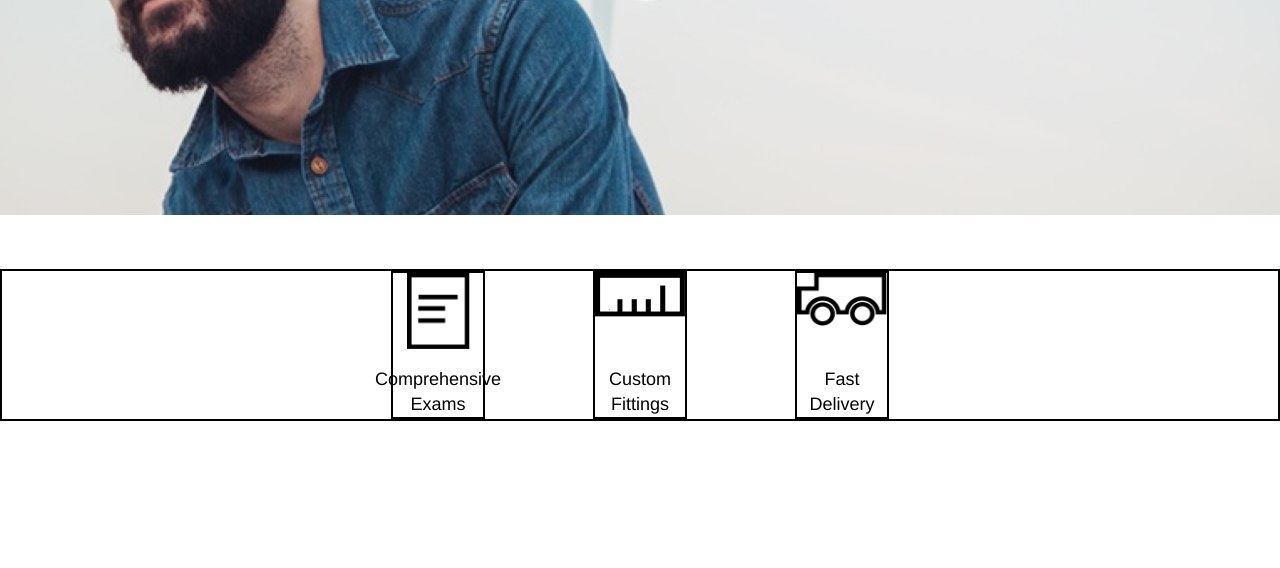
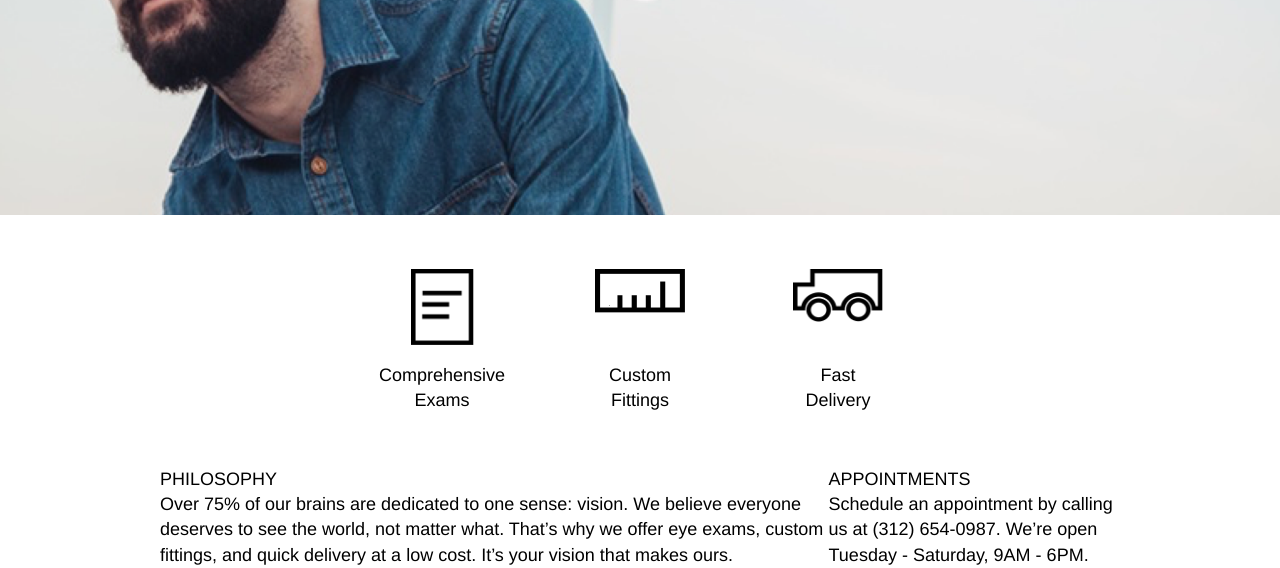
Before and after one commit to shyamnair1487/Tortoiseshell_Optics, a plain HTML site: page index.html in a window 1280 px wide. Shown: the part 361-929 px from the top of the page. Before the commit the page ends 836 px from the top, so only its background shows below. Drawn offline with Linux system fonts and the light colour scheme.

Commit message:
Added html for second supporting section

```diff
--- a/index.html
+++ b/index.html
@@ -42,5 +42,22 @@
         <p>Fast Delivery</p>
       </div>
     </div>
+    <div class="supporting container">
+      <div class="info">
+        <div class="title">
+          PHILOSOPHY
+        </div>
+        <p>Over 75% of our brains are dedicated to one sense: vision. We believe everyone deserves
+           to see the world, not matter what. That’s why we offer eye exams, custom fittings,
+           and quick delivery at a low cost. It’s your vision that makes ours.</p>
+      </div>
+      <div class="info">
+        <div class="title">
+          APPOINTMENTS
+        </div>
+        <p>Schedule an appointment by calling us at (312) 654-0987. We’re open
+           Tuesday - Saturday, 9AM - 6PM.</p>
+      </div>
+    </div>
   </body>
 </html>
--- a/resources/css/style.css
+++ b/resources/css/style.css
@@ -13,7 +13,7 @@ html, body {
   display: flex;
 }
 
-/**** Header ****/
+/************ Header **************************************/
 
 header {
   background-image: url("../images/glasses-bg.png");
@@ -66,14 +66,16 @@ header .flex {
   margin-right: -2rem;
 }
 
-/**** Supporting *****/
+/************** Supporting *****************************/
+
+
+/******* 1st Section ********/
 
 .supporting {
   display: flex;
   align-items: center;
   justify-content: center;
-  margin: 3rem auto;
-  border: 2px solid black;
+
 }
 
 .service {
@@ -81,9 +83,9 @@ header .flex {
   flex-direction: column;
   justify-content: space-between;
   align-items: center;
-  border: 2px solid black;
   height: 8rem;
   width: 5rem;
+  margin: 3rem 0;
 }
 
 .service.comp, .service.fittings {
@@ -106,3 +108,5 @@ header .flex {
 .truck img {
   width: 5rem;
 }
+
+/********** Second Section *******/
```
